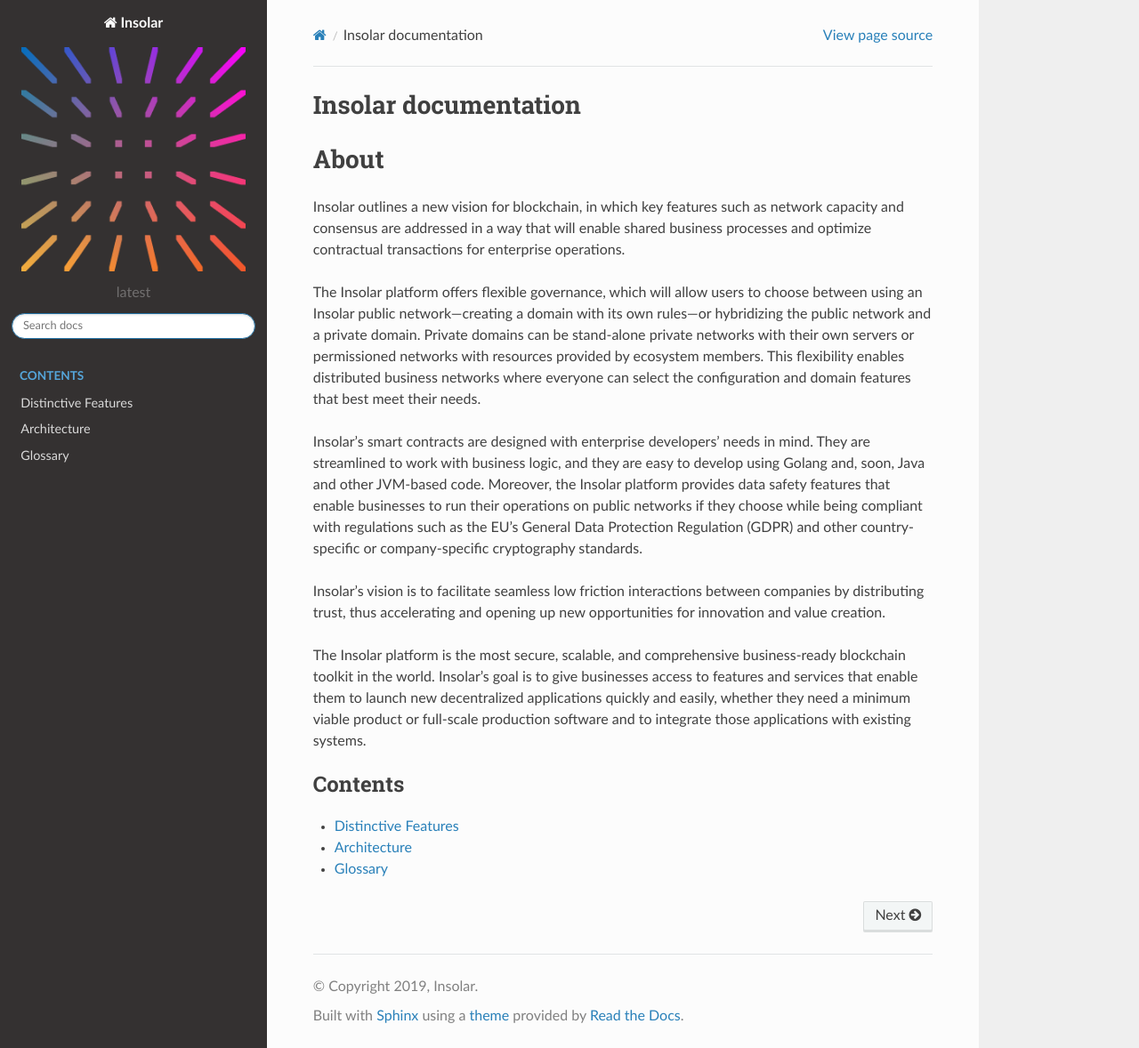
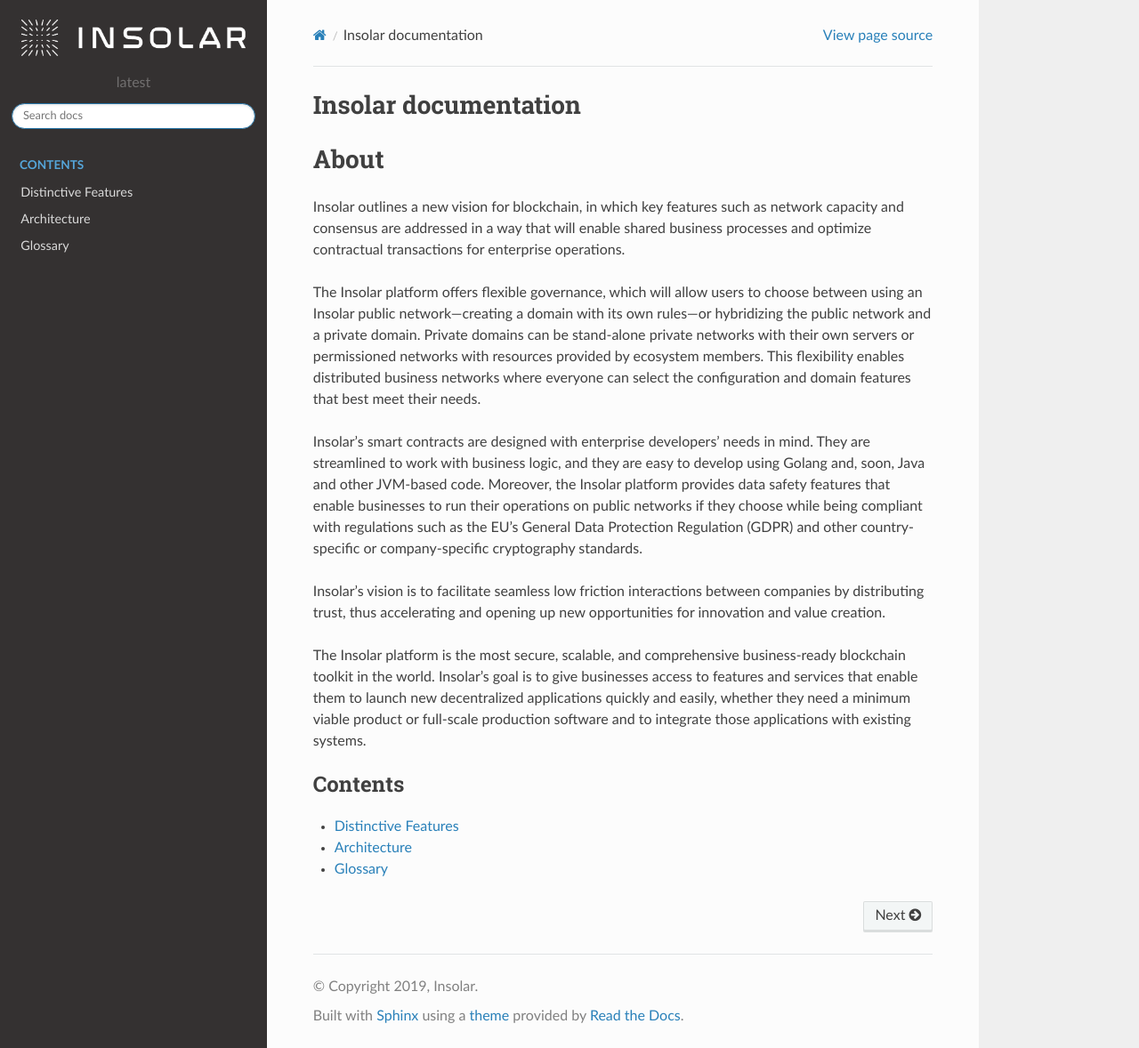
Before and after one commit to sofiayem/rtd-doc-tests, a Sphinx documentation site: the page built from docs/source/index.rst, in a window 1280 px wide and 1178 px high. Shown: the whole window at 89% size. Built offline with Sphinx 7.4.7 and the Read the Docs theme 2.0.0, drawn with Linux system fonts in a browser that asks for light colours; pages that are not in the unit, such as notebooks, are missing from menus.

Commit message:
Remove project name

```diff
--- a/docs/source/conf.py
+++ b/docs/source/conf.py
@@ -60,7 +60,7 @@
 # so a file named "default.css" will overwrite the builtin "default.css".
 html_static_path = ['_static']
 
-html_logo = 'imgs/Symbol.png'
+html_logo = 'imgs/Logo_light.png'
 
 html_theme_options = {
     'display_version': True,
@@ -68,6 +68,7 @@
     'style_external_links': False,
     'display_version': True,
     'style_nav_header_background': '#343131',
+    'logo_only': True,
     # Toc options
     'sticky_navigation': True,
     'navigation_depth': 4,
```
Also changed, not shown: docs/source/imgs/Logo_light.png (added), docs/source/imgs/Symbol.png (deleted).
